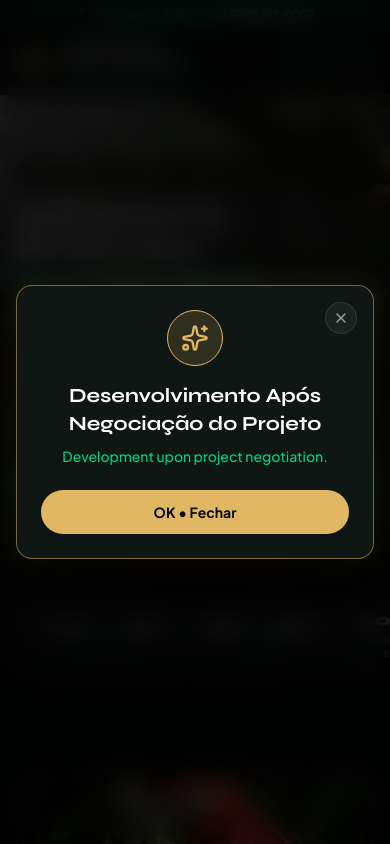
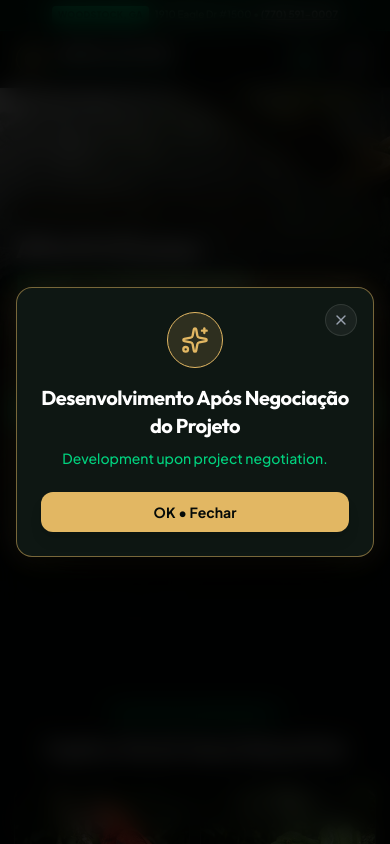
Before and after one commit to AlbertoSB-Dev/animal-atlanta, a Next.js app: page / in a window 390 px wide. Both pictures are taken after a click on the button "Browse Available Pets". Shown: the top 844 px of the page. Built offline with nearby package versions, Linux system fonts and the light colour scheme.

Commit message:
fix(mobile): overhaul typography, proportional buttons, and 2-col responsive layouts

```diff
--- a/src/app/globals.css
+++ b/src/app/globals.css
@@ -1,5 +1,9 @@
-@import url('https://fonts.googleapis.com/css2?family=Plus+Jakarta+Sans:wght@300;400;500;600;700;800&family=Syne:wght@600;700;800&display=swap');
+@import url('https://fonts.googleapis.com/css2?family=Plus+Jakarta+Sans:wght@300;400;500;600;700;800;900&family=Outfit:wght@400;500;600;700;800;900&display=swap');
 @import "tailwindcss";
+
+@theme {
+  --font-heading: 'Outfit', 'Plus Jakarta Sans', sans-serif;
+}
 
 :root {
   --bg-deep: #050a08;
@@ -32,6 +36,7 @@ body {
   min-height: 100vh;
 }
 
-.font-heading {
-  font-family: 'Syne', sans-serif;
+.font-heading, h1, h2, h3, h4, h5, h6 {
+  font-family: 'Outfit', 'Plus Jakarta Sans', sans-serif !important;
+  letter-spacing: -0.025em;
 }
--- a/src/app/layout.tsx
+++ b/src/app/layout.tsx
@@ -31,6 +31,14 @@ export default function RootLayout({
 }) {
   return (
     <html lang="en" className="dark scroll-smooth">
+      <head>
+        <link rel="preconnect" href="https://fonts.googleapis.com" />
+        <link rel="preconnect" href="https://fonts.gstatic.com" crossOrigin="anonymous" />
+        <link
+          href="https://fonts.googleapis.com/css2?family=Outfit:wght@400;500;600;700;800;900&family=Plus+Jakarta+Sans:wght@400;500;600;700;800&display=swap"
+          rel="stylesheet"
+        />
+      </head>
       <body className="min-h-screen bg-[#050a08] text-[#f2f7f4] antialiased selection:bg-[#00d37f] selection:text-[#04190f]">
         {children}
       </body>
--- a/src/components/DevModal.tsx
+++ b/src/components/DevModal.tsx
@@ -37,7 +37,7 @@ export default function DevModal({ isOpen, featureName, onClose }: DevModalProps
 
         <button
           onClick={onClose}
-          className="w-full bg-[#e2b763] hover:bg-[#edd08c] text-[#050a08] font-bold text-sm py-3 rounded-full transition-all cursor-pointer shadow-lg"
+          className="w-full bg-[#e2b763] hover:bg-[#edd08c] text-[#050a08] font-bold text-sm py-2.5 rounded-xl transition-all cursor-pointer shadow-lg active:scale-[0.98]"
         >
           OK &bull; Fechar
         </button>
--- a/src/components/Footer.tsx
+++ b/src/components/Footer.tsx
@@ -126,11 +126,11 @@ export default function Footer() {
                 type="email"
                 required
                 placeholder="Enter email..."
-                className="bg-white/5 border border-white/10 rounded-full px-4 py-2 text-xs text-white focus:outline-none focus:border-[#00d37f] grow"
+                className="bg-white/5 border border-white/10 rounded-xl px-3 py-2 text-xs text-white focus:outline-none focus:border-[#00d37f] grow"
               />
               <button
                 type="submit"
-                className="bg-[#00b86c] hover:bg-[#00d37f] text-[#04190f] text-xs font-bold px-4 py-2 rounded-full cursor-pointer"
+                className="bg-[#00d37f] hover:bg-[#20e695] text-[#04190f] text-xs font-bold px-4 py-2 rounded-xl cursor-pointer transition-all"
               >
                 Join
               </button>
--- a/src/components/Hero.tsx
+++ b/src/components/Hero.tsx
@@ -18,7 +18,7 @@ export default function Hero({ onOpenDevModal }: HeroProps) {
   };
 
   return (
-    <section className="relative min-h-[640px] sm:min-h-[720px] lg:min-h-[800px] flex items-center overflow-hidden" id="home">
+    <section className="relative min-h-[580px] sm:min-h-[720px] lg:min-h-[780px] flex items-center overflow-hidden" id="home">
       {/* Photorealistic Dinosaur & Exotic Animals Wallpaper */}
       <div className="absolute inset-0 z-0">
         <Image
@@ -26,35 +26,35 @@ export default function Hero({ onOpenDevModal }: HeroProps) {
           alt="Prehistoric dinosaur surrounded by scarlet macaw, python, and iguana in lush jungle at Animal Atlanta"
           fill
           priority
-          className="object-cover object-[68%_center] sm:object-center transition-all duration-700"
+          className="object-cover object-[70%_top] sm:object-center transition-all duration-700"
         />
-        {/* Responsive dark gradient overlay: subtle vertical fade on mobile, left-to-right fade on desktop */}
-        <div className="absolute inset-0 bg-gradient-to-t from-[#050a08] via-[#050a08]/80 to-[#050a08]/30 sm:bg-gradient-to-r sm:from-[#050a08] sm:via-[#050a08]/85 sm:to-transparent z-10" />
+        {/* Responsive dark gradient overlay: subtle vertical vignette on mobile to highlight art while keeping text crisp */}
+        <div className="absolute inset-0 bg-gradient-to-t from-[#050a08] via-[#050a08]/90 via-60% to-[#050a08]/30 sm:bg-gradient-to-r sm:from-[#050a08] sm:via-[#050a08]/85 sm:to-transparent z-10" />
       </div>
 
-      <div className="container mx-auto px-4 sm:px-6 relative z-20 py-16 sm:py-24">
-        <div className="max-w-2xl">
+      <div className="container mx-auto px-4 sm:px-6 relative z-20 py-10 sm:py-20">
+        <div className="max-w-xl sm:max-w-2xl">
 
-          <div className="inline-flex items-center gap-1.5 px-3 py-1 rounded-full bg-[#050a08]/85 backdrop-blur-md border border-[#e2b763]/40 text-[#e2b763] text-[10px] sm:text-xs font-bold tracking-wider uppercase mb-4 shadow-xl">
-            <Sparkles className="w-3 h-3 text-[#e2b763]" />
-            <span>Exotic Pets &bull; Feeders &bull; Woodstock, GA</span>
+          <div className="inline-flex items-center gap-1.5 px-2.5 py-1 rounded-full bg-[#050a08]/85 backdrop-blur-md border border-[#e2b763]/40 text-[#e2b763] text-[10px] sm:text-xs font-semibold tracking-wide uppercase mb-3 sm:mb-4 shadow-lg">
+            <Sparkles className="w-3 h-3 text-[#e2b763] shrink-0" />
+            <span className="truncate">Exotic Pets &bull; Feeders &bull; Woodstock, GA</span>
           </div>
 
-          <h1 className="font-heading text-3xl sm:text-5xl lg:text-6xl font-extrabold text-white leading-[1.1] mb-4 drop-shadow-xl">
-            Atlanta’s Premier <br />
-            <span className="bg-gradient-to-r from-[#00d37f] via-[#46e6a3] to-[#80ffc7] bg-clip-text text-transparent">
+          <h1 className="font-heading text-2xl sm:text-5xl lg:text-6xl font-extrabold text-white leading-tight mb-3 sm:mb-4 drop-shadow-lg tracking-tight">
+            Atlanta’s Premier
+            <span className="block mt-1 bg-gradient-to-r from-[#00d37f] via-[#46e6a3] to-[#80ffc7] bg-clip-text text-transparent">
               Exotic Pet Destination
             </span>
           </h1>
 
-          <p className="text-gray-200 text-sm sm:text-base leading-relaxed mb-6 max-w-xl drop-shadow">
-            <strong className="text-white">Welcome to Animal Atlanta!</strong> Your trusted destination for healthy captive-bred reptiles, hand-raised birds, small exotic mammals, and live feeder supplies in Woodstock, Georgia.
+          <p className="text-gray-300 text-xs sm:text-base leading-relaxed mb-5 sm:mb-7 max-w-lg drop-shadow">
+            <strong className="text-white">Welcome to Animal Atlanta!</strong> Your trusted destination for healthy captive-bred reptiles, hand-raised birds, small exotic pets, and live feeder supplies in Woodstock, Georgia.
           </p>
 
-          <div className="flex flex-col sm:flex-row items-stretch sm:items-center gap-2.5 sm:gap-4 mb-6 sm:mb-8">
+          <div className="flex flex-col sm:flex-row items-stretch sm:items-center gap-2.5 sm:gap-3.5 mb-5 sm:mb-8">
             <button
               onClick={handleBrowseClick}
-              className="w-full sm:w-auto inline-flex items-center justify-center gap-2 bg-[#00d37f] hover:bg-[#20e695] active:scale-[0.98] text-[#04190f] font-bold text-sm sm:text-base px-6 py-3.5 rounded-full shadow-[0_4px_20px_rgba(0,211,127,0.3)] transition-all cursor-pointer"
+              className="w-full sm:w-auto inline-flex items-center justify-center gap-2 bg-gradient-to-r from-[#00d37f] to-[#00b86c] hover:brightness-110 active:scale-[0.98] text-[#04190f] font-bold text-xs sm:text-sm px-5 py-3 rounded-xl shadow-[0_4px_16px_rgba(0,211,127,0.25)] transition-all cursor-pointer"
             >
               <span>Browse Available Pets</span>
               <ArrowRight className="w-4 h-4 text-[#04190f]" />
@@ -62,7 +62,7 @@ export default function Hero({ onOpenDevModal }: HeroProps) {
 
             <Link
               href="#visit"
-              className="w-full sm:w-auto inline-flex items-center justify-center gap-2 bg-[#0e1713]/90 hover:bg-[#15231c] active:scale-[0.98] text-white font-medium text-sm sm:text-base px-6 py-3.5 rounded-full border border-white/20 transition-all text-center"
+              className="w-full sm:w-auto inline-flex items-center justify-center gap-2 bg-[#0e1713]/90 hover:bg-[#15231c] active:scale-[0.98] text-white font-medium text-xs sm:text-sm px-5 py-3 rounded-xl border border-white/15 transition-all text-center"
             >
               <MapPin className="w-4 h-4 text-[#00d37f]" />
               <span>Visit Woodstock Store</span>
@@ -70,9 +70,9 @@ export default function Hero({ onOpenDevModal }: HeroProps) {
           </div>
 
           {/* Clean Mobile-Optimized Stats Bar */}
-          <div className="flex items-center justify-between divide-x divide-white/10 bg-[#0e1713]/85 backdrop-blur-md p-3 sm:p-4 rounded-xl border border-white/10 shadow-xl max-w-lg">
-            <div className="text-center flex-1 px-2">
-              <div className="font-heading text-base sm:text-xl font-extrabold text-white">
+          <div className="grid grid-cols-3 divide-x divide-white/10 bg-[#0e1713]/85 backdrop-blur-md p-2.5 sm:p-4 rounded-xl border border-white/10 shadow-xl max-w-md">
+            <div className="text-center px-1 sm:px-2">
+              <div className="font-heading text-sm sm:text-lg font-bold text-white tracking-tight">
                 10am<span className="text-[#00d37f]">-</span>7pm
               </div>
               <div className="text-[9px] sm:text-[10px] uppercase text-gray-400 tracking-wider mt-0.5 font-semibold">
@@ -80,8 +80,8 @@ export default function Hero({ onOpenDevModal }: HeroProps) {
               </div>
             </div>
 
-            <div className="text-center flex-1 px-2">
-              <div className="font-heading text-base sm:text-xl font-extrabold text-white">
+            <div className="text-center px-1 sm:px-2">
+              <div className="font-heading text-sm sm:text-lg font-bold text-white tracking-tight">
                 12pm<span className="text-[#00d37f]">-</span>5pm
               </div>
               <div className="text-[9px] sm:text-[10px] uppercase text-gray-400 tracking-wider mt-0.5 font-semibold">
@@ -89,8 +89,8 @@ export default function Hero({ onOpenDevModal }: HeroProps) {
               </div>
             </div>
 
-            <div className="text-center flex-1 px-2">
-              <div className="font-heading text-base sm:text-xl font-extrabold text-white">
+            <div className="text-center px-1 sm:px-2">
+              <div className="font-heading text-sm sm:text-lg font-bold text-white tracking-tight">
                 100<span className="text-[#00d37f]">%</span>
               </div>
               <div className="text-[9px] sm:text-[10px] uppercase text-gray-400 tracking-wider mt-0.5 font-semibold">
--- a/src/components/Navbar.tsx
+++ b/src/components/Navbar.tsx
@@ -19,13 +19,13 @@ export default function Navbar() {
   return (
     <>
       {/* Top Announcement Bar */}
-      <div className="bg-gradient-to-r from-[#042517] via-[#0b3d27] to-[#042517] border-b border-[#00d37f]/25 py-1.5 px-3 text-center text-[11px] sm:text-xs font-medium text-[#92eec4]">
-        <div className="container mx-auto flex items-center justify-center gap-2 flex-wrap">
-          <span className="hidden sm:inline-block bg-[#00d37f] text-[#042013] text-[10px] font-bold uppercase px-2 py-0.5 rounded-full">
+      <div className="bg-gradient-to-r from-[#031d12] via-[#093521] to-[#031d12] border-b border-[#00d37f]/20 py-1.5 px-3 text-center text-[10px] sm:text-xs font-medium text-[#92eec4]">
+        <div className="container mx-auto flex items-center justify-center gap-1.5 sm:gap-2">
+          <span className="inline-block bg-[#00d37f] text-[#031d12] text-[9px] sm:text-[10px] font-extrabold uppercase px-1.5 py-0.5 rounded tracking-wide">
             Woodstock, GA
           </span>
-          <span>
-            📍 1910 Eagle Dr #1500 &bull; Call{" "}
+          <span className="truncate">
+            1910 Eagle Dr #1500 &bull;{" "}
             <a href="tel:7705910007" className="underline font-bold text-white hover:text-[#00d37f]">
               (770) 591-0007
             </a>
@@ -38,16 +38,16 @@ export default function Navbar() {
         className={`sticky top-0 z-50 transition-all duration-300 backdrop-blur-md border-b ${
           isScrolled
             ? "bg-[#050a08]/95 border-white/10 shadow-xl"
-            : "bg-[#080f0c]/85 border-white/5"
+            : "bg-[#080f0c]/90 border-white/5"
         }`}
       >
-        <div className="container mx-auto px-4 sm:px-6 h-16 sm:h-20 flex items-center justify-between">
+        <div className="container mx-auto px-4 sm:px-6 h-14 sm:h-20 flex items-center justify-between">
           {/* Logo */}
-          <Link href="#home" className="flex items-center gap-2.5 sm:gap-3 group">
-            <div className="w-9 h-9 sm:w-11 sm:h-11 rounded-full bg-gradient-to-br from-[#1a382c] to-[#0a1812] border-2 border-[#e2b763] flex items-center justify-center shadow-[0_0_15px_rgba(226,183,99,0.25)] group-hover:scale-105 group-hover:border-[#00d37f] transition-all shrink-0">
+          <Link href="#home" className="flex items-center gap-2 sm:gap-3 group">
+            <div className="w-8 h-8 sm:w-11 sm:h-11 rounded-full bg-gradient-to-br from-[#1a382c] to-[#0a1812] border border-[#e2b763] flex items-center justify-center shadow-[0_0_12px_rgba(226,183,99,0.25)] group-hover:border-[#00d37f] transition-all shrink-0">
               <svg
                 viewBox="0 0 24 24"
-                className="w-5 h-5 sm:w-6 sm:h-6 stroke-[#e2b763] group-hover:stroke-[#00d37f] transition-colors"
+                className="w-4 h-4 sm:w-6 sm:h-6 stroke-[#e2b763] group-hover:stroke-[#00d37f] transition-colors"
                 fill="none"
                 strokeWidth="2"
                 strokeLinecap="round"
@@ -57,10 +57,10 @@ export default function Navbar() {
               </svg>
             </div>
             <div className="flex flex-col">
-              <span className="font-heading text-base sm:text-xl font-extrabold tracking-wider uppercase bg-gradient-to-r from-white via-white to-[#e2b763] bg-clip-text text-transparent leading-tight">
+              <span className="font-heading text-sm sm:text-xl font-extrabold tracking-tight uppercase text-white leading-tight">
                 Animal Atlanta
               </span>
-              <span className="text-[9px] sm:text-[10px] tracking-widest uppercase text-[#00d37f] font-semibold leading-tight">
+              <span className="text-[8px] sm:text-[10px] tracking-wider uppercase text-[#00d37f] font-semibold leading-tight">
                 Exotics &bull; Feeders &bull; Care
               </span>
             </div>
--- a/src/components/StoreLocation.tsx
+++ b/src/components/StoreLocation.tsx
@@ -100,7 +100,7 @@ export default function StoreLocation() {
               href="https://maps.google.com/?q=1910+Eagle+Dr+1500+Woodstock+GA+30189"
               target="_blank"
               rel="noopener noreferrer"
-              className="inline-flex items-center justify-center gap-2 bg-white/5 hover:bg-white/10 text-white font-semibold text-sm py-3 px-6 rounded-full border border-white/10 hover:border-white/20 transition-all mt-4"
+              className="inline-flex items-center justify-center gap-2 bg-white/5 hover:bg-white/10 text-white font-semibold text-xs sm:text-sm py-2.5 sm:py-3 px-5 rounded-xl border border-white/10 hover:border-white/20 transition-all mt-4"
             >
               <ExternalLink className="w-4 h-4 text-[#00d37f]" />
               <span>Open Directions in Google Maps</span>
@@ -218,7 +218,7 @@ export default function StoreLocation() {
                   <button
                     type="submit"
                     disabled={loading}
-                    className="w-full bg-[#00b86c] hover:bg-[#00d37f] text-[#04190f] font-bold text-sm py-3.5 rounded-full flex items-center justify-center gap-2 shadow-[0_4px_20px_rgba(0,211,127,0.35)] transition-all hover:shadow-[0_6px_25px_rgba(0,211,127,0.5)] cursor-pointer mt-2"
+                    className="w-full bg-gradient-to-r from-[#00d37f] to-[#00b86c] hover:brightness-110 active:scale-[0.98] text-[#04190f] font-bold text-xs sm:text-sm py-3 px-5 rounded-xl flex items-center justify-center gap-2 shadow-[0_4px_16px_rgba(0,211,127,0.25)] transition-all cursor-pointer mt-2"
                   >
                     {loading ? (
                       <span>Sending Message...</span>
```
Also changed, not shown: src/components/Categories.tsx (+27 -14 lines), src/components/FeederBar.tsx (+51 -19 lines), src/components/ServicesSection.tsx (+20 -20 lines), src/components/TrustPillars.tsx (+7 -7 lines).
